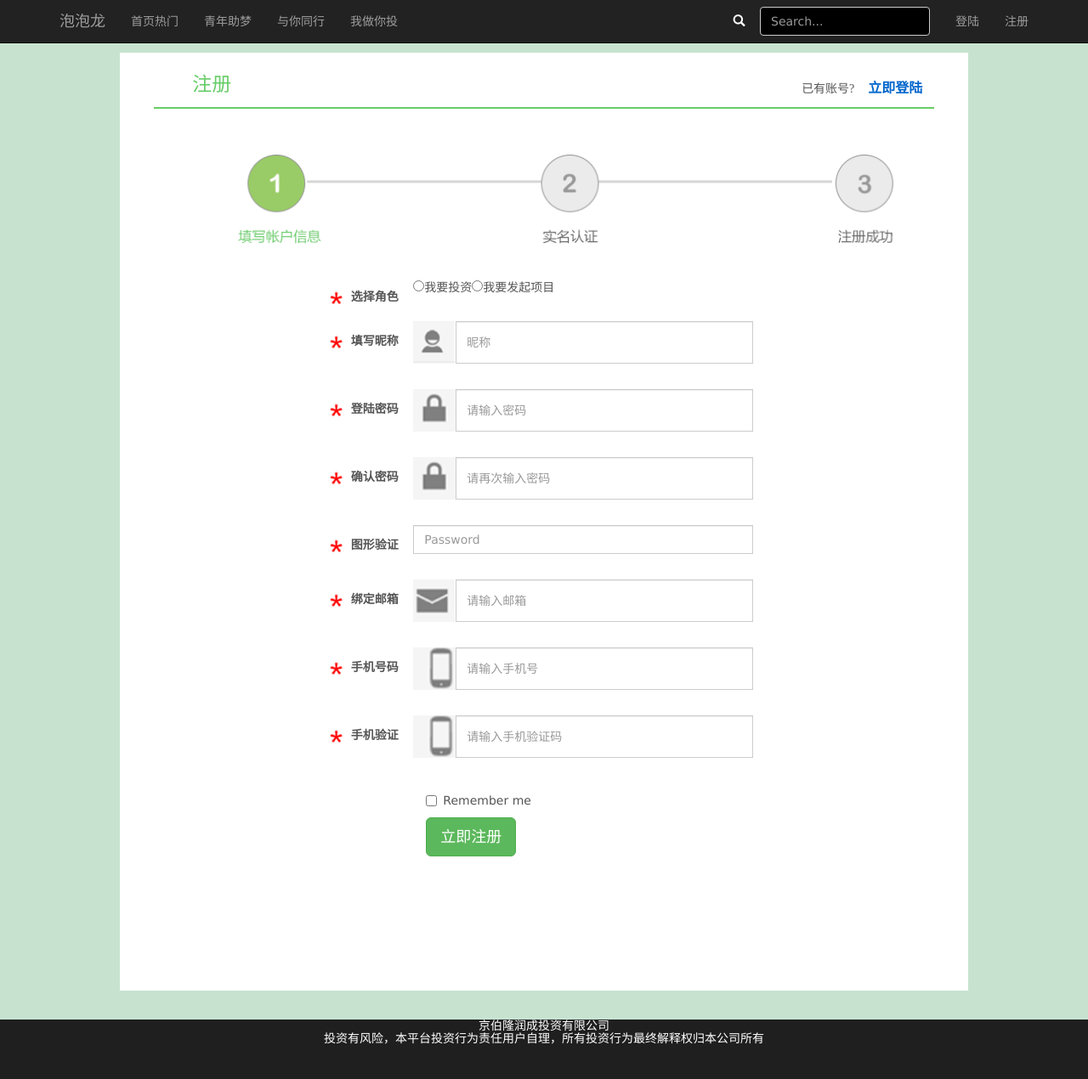
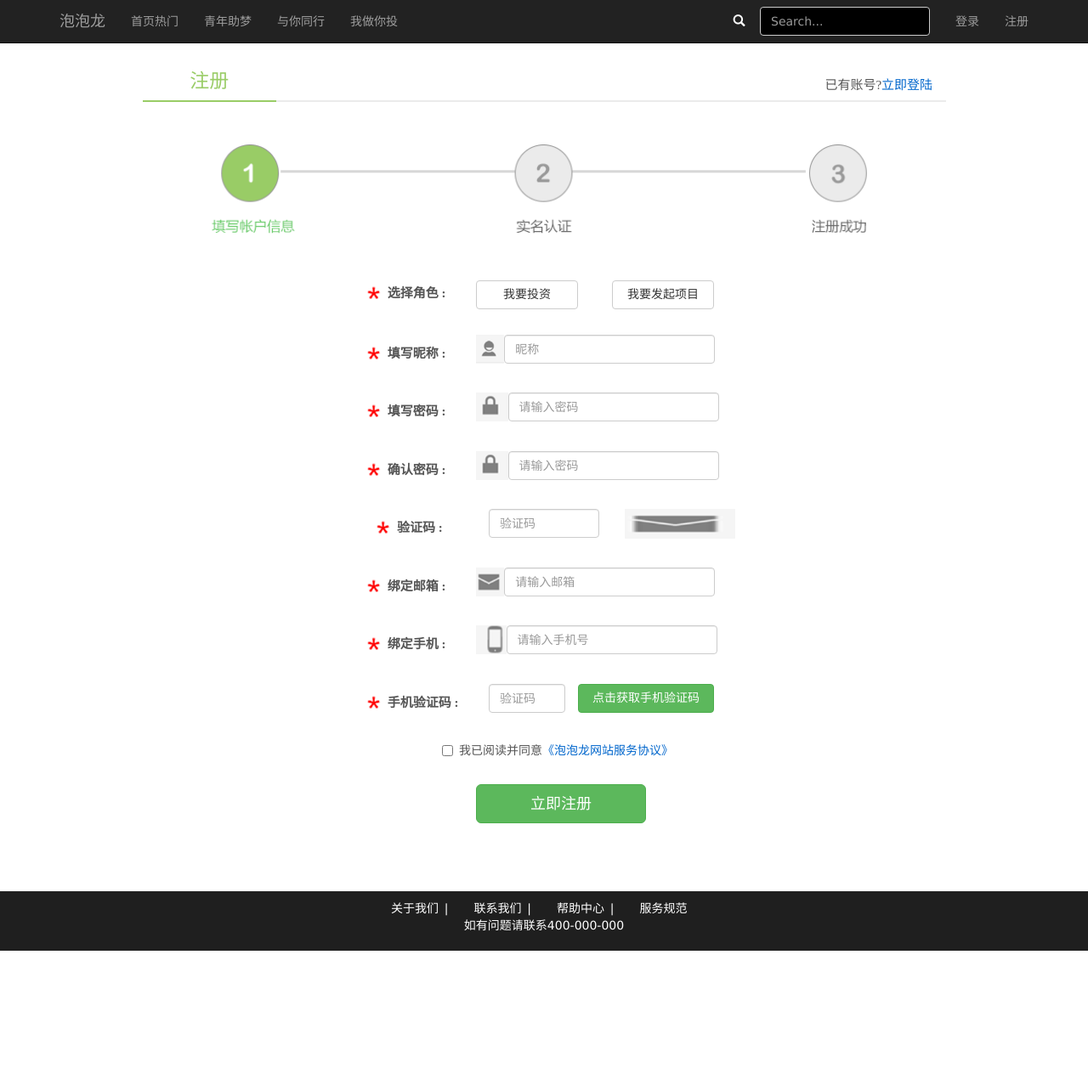
Before and after one commit to xiaojianxin/populong, a PHP site: page /regist_1.php in a window 1280 px wide. Shown: the whole page at 85% size. After the commit the page ends 1119 px from the top, so only its background shows below. Run offline with PHP 8.4, Linux system fonts and the light colour scheme.

Commit message:
修改注册页面

```diff
--- a/css/regist.css
+++ b/css/regist.css
@@ -1,96 +1,71 @@
-#main{background:#c7e3d0;width: 100%;height: 1200px;float: left;;}
-
-
-#maincontainer1{background:red;width: 78%;height: 1104px;position:absolute;top:62px;left: 11%;display: block;}
-
-#main_top{background:#ffffff; width: 100%;height: 264px;}
-#main_top_top{background:#ffffff; width: 92%;height: 66px;margin: 0 4%; border-bottom: 2px solid #66cc66}
-#main_top #main_top_top h1{width: 30%;height: 40px;font-size: 24px;padding:26px 0 0 4%;color: #66cc66; float: left;font-weight: bold;}
-#main_top #main_top_top h2{width: 10%;height: 40px;font-size: 16px;margin-left: 46%; padding:26px 0 0 0;color: #666666; float: left;}
-#main_top #main_top_top a{width: 10%;height: 40px;font-size: 16px;padding:26px 0 0 0;color: #0066cc; float: right;text-align: center;font-weight: bolder;}
-#main_top img{float: left;width: 80%;height: 114px;margin:50px 10% 0 10%;}
-
-#main_body{background: #ffffff; width: 100%;height: 840px;}
-
-
-#maincontainer2{background:#ffffff;width: 78%;height: 1104px;position:absolute;top:62px;left: 11%;display:none;}
-#maincontainer2 #main_bottom{background: #ffffff; width: 100%;height:200px;float: left;}
-#maincontainer2 #main_foot{width: 100%;height:530px;float: left;}
-#main_foot .toPicture{ width: 100%;height:174px;float: left;margin-top: 10px;}
-#main_foot .toPictureLeft{ width: 50%;height:174px;float: left;}
-#main_foot .registstar{ width: 8%; height:26px;margin:0 0 148px 16%;float: left;}
-#main_foot .toPictureLeft h1{ width: 30%;margin:0 0 144px 0; height:30px;float: left;font-size:16px; }
-#main_foot img{ width: 40%; height:100px;margin:0 0 0 4%;float: left;}
-#main_foot .toPictureLeft a{background: #6cc77f; width: 32%;margin:20px 0 0 8%; height:30px;float: left;font-size:16px;text-align: center;padding-top: 8px; }
-
-#main_foot .toPictureRight{ width: 50%;height:174px;float: left;}
-#main_foot .toPictureRight h1{ width: 10%;margin:0 0 0 0; height:30px;float: left;font-size:16px; }
-#main_foot .toPictureRight img{ width: 74%; height:100px;margin:0 16% 0 0;float: left;}
-#maincontainer2 #registSubmit{float: left;background: #66cc66;width: 10%;height: 40px; margin: 30px 45%;font-size: 18px;text-align: center;}
-
-#maincontainer3{width: 78%;height: 1104px;position:absolute;top:62px;left: 11%;display:none;}
-#maincontainer3 #main_bottom{width: 100%;height:200px;float: left;}
-#maincontainer3 #main_bottom img{width: 4%;height:40px;float: left;margin:30px 0 0 30%;}
-#maincontainer3 #main_bottom a{width: 100%;height:40px;float: left;font-size: 30px;font-weight: bolder;}
-#regist3_right{ width: 40%;height:120px;float: left;margin: 30px 0 0 4%;}
-
-
-.title{
+.main_top{
+	padding-top: 80px;
+}
+.main_top_middle{
+	width: 945px;
+	height: 40px;
+	margin: 0 auto;
+	border-bottom: 2px solid #ebebeb;
+}
+.main_top_bottom{
+	width: 800px;
+	height: 200px;
+	margin: 0 auto;
+	padding-top: 50px;
+	margin-bottom: 10px;
+}
+.title_left{
 	font-family: "微软雅黑";
 	text-align: center;
-	line-height:75px;
 	font-size: 23px;
-	color:  #66cc66;
-	width: 137px;
-	height: 65px;
+	color: #99cc66;
+	height: 40px;
+	border-bottom: 2px solid #99cc66;
 }
-
 .title_right{
 	font-family: "微软雅黑";
 	text-align: center;
-	line-height:75px;
-	width: 250px;
-	height: 65px;
+	vertical-align: middle;
+	font-size: 15px;
 	float: right;
-	margin-top: -60px;
-	margin-left: 800px;
+	height: 40px;
+	padding-top: 10px;
+}
+a{
+	color: #0066cc;
 }
 
-#to_login{
+.signup_form{
+	width: 480px;
+	margin: 0 auto;
+}
+.signup_content{
 	font-family: "微软雅黑";
-	width: 100px;
-	float: right;
-	margin-left: 500px;
-	margin-top: -65px;
-
+	margin-bottom: 30px;
 }
-div.input-group{
-    width: 400px;
+.control-label{
+	font-size: 15px;
+	margin-top: 5px;
 }
-
-div.input-content input{
-    height: 50px;
-    width: 350px;
+img.signup_star{
+	margin-top: -5px;
 }
-
-.input-pic{
-    width: 50px;
-    height: 50px;
-    float: left;
-
+.beforeinput{
+	float: left;
+	height: 34px;
 }
-.input-pic img{
-    height: 50px;
+.signup_input{
+	float: left;
 }
-.input-content{
-    float: left;
-    width: 350px;
+.input{
+	float: left;
+	width: 248px;
 }
-
-.signupform{
-  margin-left: 215px;
+.submit-button{
+	width: 200px;
+	margin: 0 auto;
+	margin-top:20px;
 }
-
-div.form-group{
-    margin-bottom: 30px;
+.pic-password{
+	height: 35px;
 }
--- a/footer.php
+++ b/footer.php
@@ -1,7 +1,24 @@
-<div id="footer">
-    <div id="footercontainer" style="vertical-align: middle">
-        <h1> <a href="http://www.bolongruncheng.com/"> 京伯隆润成投资有限公司</a></h1>
-        <h1>投资有风险，本平台投资行为责任用户自理，所有投资行为最终解释权归本公司所有</h1>
+<div id="footer" style="margin-top:50px;" >
+    <div class="container">
+        <div class="row" style="margin-top:10px;">
+            <div class="col-sm-1 col-sm-offset-4">
+                <span>关于我们</span>
+                <span class="pull-right">|</span>
+            </div>
+            <div class="col-sm-1">
+                <span>联系我们</span>
+                <span class="pull-right">|</span>
+            </div>
+            <div class="col-sm-1">
+                <span>帮助中心</span>
+                <span class="pull-right">|</span>
+            </div>
+            <div class="col-sm-1">
+                <span>服务规范</span>
+            </div>
+        </div>
+        <div style="text-align:center">
+            <span>如有问题请联系400-000-000</span>
+        </div>
     </div>
-
 </div>
--- a/nav.php
+++ b/nav.php
@@ -17,7 +17,7 @@
       				<li><a href="./ido.php">我做你投</a></li>
 	        </ul>
           <ul class="nav navbar-nav navbar-right">
-                  <li><a href="#login" data-toggle="modal" data-target="#login" >登陆</a></li>
+                  <li><a href="#login" data-toggle="modal" data-target="#login" >登录</a></li>
                   <li><a href="./regist_1.php">注册</a></li>
           </ul>
           <form class='navbar-form navbar-right' action="">
--- a/regist_1.php
+++ b/regist_1.php
@@ -13,210 +13,151 @@
 	<script type="text/javascript" src="./js/regist_1.js"></script>
 </head>
 <body>
-	<div id="container">
-		 <?php require('./nav.php') ?>
-		<div id="main">
-				<div id="maincontainer1" >
-				<div id="main_top">
-					<div id="main_top_top">
-						<div class="title">注册</div>
-						<div class="title_right">已有账号?</div>
-						<a id="to_login" href="./index.php">立即登陆</a>
+
+
+         <?php require('./nav.php') ?>
+
+            <div class="container">
+
+				<div class="container-top main_top"  >
+					<div  class="row main_top_middle">
+						<div class="col-xs-2 title_left">注册</div>
+                        <div class="col-xs-2 title_right">已有账号?<a id="to_login" href="./index.php">立即登陆</a></div>
+
 					</div>
-                    <div style=" margin-left:30px;width:100%;text-align: center;"><img style="width:800px;" src="./img/regist_01.png" alt="" /></div>
+                    <div class="main_top_bottom"><img style="width:800px;" src="./img/regist_01.png" alt="" /></div>
 
 				</div>
 				<div id="main_body">
-                    <div class="signupform">
+                    <div class="container signup_form">
                         <form class="form" action="" method="post">
-                            <div class="form-group">
-                                <label for="inputEmail3" class="col-sm-2 control-label" style="margin-top: 12px">
-                                    <img src="./img/regist_02.png" alt="" />
-                                    <span>选择角色</span>
+                            <div class="row signup_content">
+
+                                <label for="inputEmail3" class="col-xs-4 control-label" >
+                                    <img class="signup_star" src="./img/regist_02.png" alt="" />
+                                    <span >选择角色 :</span>
                                 </label>
 
-                                <div class="input-group">
-                                    <input type="radio" name="Transaction" class="btn-default"/>
-                                    <span>我要投资</span>
-                                    <input type="radio" name="Transaction" class="btn-default"/>
-                                    <span>我要发起项目</span>
+                                    <span class="col-xs-3 btn btn-default">我要投资</span>
+                                    <div  class="col-xs-1">  </div>
+                                    <span class="col-xs-3 btn btn-default">我要发起项目</span>
 
+                            </div>
+
+
+                            <div class="row signup_content">
+                                <label for="inputEmail3" class="col-xs-4 control-label" style="margin-top: 12px">
+                                    <img class="signup_star" src="./img/regist_02.png" alt="" />
+                                    <span>填写昵称 :</span>
+                                </label>
+
+
+                                    <img class="beforeinput" src="./img/regist_03.png" alt="" />
+                                <div class="input">
+                                    <input type="text" class="form-control signup_input"  placeholder="昵称">
                                 </div>
                             </div>
-                            <div class="form-group">
-                                <label for="inputEmail3" class="col-sm-2 control-label" style="margin-top: 12px">
-                                    <img src="./img/regist_02.png" alt="" />
-                                    <span>填写昵称</span>
+
+                            <div class="row signup_content">
+                                <label for="inputEmail3" class="col-xs-4 control-label" style="margin-top: 12px">
+                                    <img class="signup_star" src="./img/regist_02.png" alt="" />
+                                    <span>填写密码 :</span>
                                 </label>
 
-                                <div class="input-group">
-                                        <div class="input-pic">
-                                            <img class="beforeinput" src="./img/regist_03.png" alt="" />
-                                        </div>
-
-                                        <div class="input-content">
-                                            <input type="text" class="form-control"  placeholder="昵称">
-                                        </div>
-
+                                       <img class="beforeinput" src="./img/regist_04.png" alt="" />
+                                <div class="input">
+                                    <input type="text" class="form-control signup_input"  placeholder="请输入密码">
                                 </div>
                             </div>
-                            <div class="form-group">
-                                <label for="inputPassword3" class="col-sm-2 control-label" style="margin-top: 12px">
-                                    <img src="./img/regist_02.png" alt="" />
-                                    <span>登陆密码</span>
+
+                            <div class="row signup_content">
+                                <label for="inputEmail3" class="col-xs-4 control-label" style="margin-top: 12px">
+                                    <img class="signup_star" src="./img/regist_02.png" alt="" />
+                                    <span>确认密码 :</span>
                                 </label>
 
-                                <div class="input-group">
-                                    <div class="input-pic">
-                                        <img class="beforeinput" src="./img/regist_04.png" alt="" />
-                                    </div>
-
-                                    <div class="input-content">
-                                        <input type="password" class="form-control"  placeholder="请输入密码">
-                                    </div>
-
+                                       <img class="beforeinput" src="./img/regist_04.png" alt="" />
+                                <div class="input">
+                                    <input type="text" class="form-control signup_input"  placeholder="请输入密码">
                                 </div>
                             </div>
-                            <div class="form-group">
-                                <label for="inputPassword3" class="col-sm-2 control-label" style="margin-top: 12px">
-                                    <img src="./img/regist_02.png" alt="" />
-                                    <span>确认密码</span>
 
+
+
+                            <div class="row signup_content">
+                                <label for="inputEmail3" class="col-xs-4 control-label" style="margin-top: 12px">
+                                    &nbsp&nbsp
+                                    <img class="signup_star" src="./img/regist_02.png" alt="" />
+                                    <span>  验证码 :</span>
                                 </label>
 
-                                <div class="input-group">
-                                    <div class="input-pic">
-                                        <img class="beforeinput" src="./img/regist_04.png" alt="" />
-                                    </div>
+                                <div class="col-xs-4">
+                                    <input type="text" class="form-control"  placeholder="验证码">
+                                </div>
 
-                                    <div class="input-content">
-                                        <input type="password" class="form-control"  placeholder="请再次输入密码">
-                                    </div>
+                                <img class="col-xs-4 pic-password" src="./img/regist_05.png" alt="" />
+                            </div>
 
+
+
+
+                            <div class="row signup_content">
+                                <label for="inputEmail3" class="col-xs-4 control-label" style="margin-top: 12px">
+                                    <img class="signup_star" src="./img/regist_02.png" alt="" />
+                                    <span>绑定邮箱 :</span>
+                                </label>
+
+                                       <img class="beforeinput" src="./img/regist_05.png" alt="" />
+                                <div class="input">
+                                    <input type="text" class="form-control signup_input"  placeholder="请输入邮箱">
                                 </div>
                             </div>
-                            <div class="form-group">
-                                <label for="inputPassword3" class="col-sm-2 control-label" style="margin-top: 12px"> <img src="./img/regist_02.png" alt="" />
-                                    <span>图形验证</span></label>
-                                <div class="input-group">
-                                    <input type="password" class="form-control" id="inputPassword3" placeholder="Password">
+
+
+                            <div class="row signup_content">
+                                <label for="inputEmail3" class="col-xs-4 control-label" style="margin-top: 12px">
+                                    <img class="signup_star" src="./img/regist_02.png" alt="" />
+                                    <span>绑定手机 :</span>
+                                </label>
+
+                                       <img class="beforeinput" src="./img/regist_06.png" alt="" />
+                                <div class="input">
+                                    <input type="text" class="form-control signup_input"  placeholder="请输入手机号">
                                 </div>
                             </div>
-                            <div class="form-group">
-                                <label for="inputPassword3" class="col-sm-2 control-label" style="margin-top: 12px"> <img src="./img/regist_02.png" alt="" />
-                                    <span>绑定邮箱</span></label>
 
-                                <div class="input-group">
-                                    <div class="input-pic">
-                                        <img class="beforeinput" src="./img/regist_05.png" alt="" />
-                                    </div>
+                            <div class="row signup_content">
+                                <label for="inputEmail3" class="col-xs-4 control-label" style="margin-top: 12px">
+                                    <img class="signup_star" src="./img/regist_02.png" alt="" />
+                                    <span>  手机验证码 :</span>
+                                </label>
 
-                                    <div class="input-content">
-                                        <input type="email" class="form-control"  placeholder="请输入邮箱">
-                                    </div>
+                                <div class="col-xs-3">
+                                    <input type="text" class="form-control"  placeholder="验证码">
+                                </div>
 
-                                </div>
+                                <a class="col-xs-4 btn btn btn-success">点击获取手机验证码</a>
                             </div>
-                            <div class="form-group">
-                                <label for="inputPassword3" class="col-sm-2 control-label" style="margin-top: 12px"> <img src="./img/regist_02.png" alt="" />
-                                    <span>手机号码</span></label>
 
-                                <div class="input-group">
-                                    <div class="input-pic">
-                                        <img class="beforeinput" src="./img/regist_06.png" alt="" />
-                                    </div>
-
-                                    <div class="input-content">
-                                        <input type="text" class="form-control"  placeholder="请输入手机号">
-                                    </div>
-
-                                </div>
-                            </div>
-                            <div class="form-group">
-                                <label for="inputPassword3" class="col-sm-2 control-label" style="margin-top: 12px"> <img src="./img/regist_02.png" alt="" />
-                                    <span>手机验证</span></label>
-
-                                <div class="input-group">
-                                    <div class="input-pic">
-                                        <img class="beforeinput" src="./img/regist_06.png" alt="" />
-                                    </div>
-
-                                    <div class="input-content">
-                                        <input type="text" class="form-control"  placeholder="请输入手机验证码">
-                                    </div>
-
-                                </div>
-                            </div>
-                            <div class="form-group">
-                                <div class="col-sm-offset-2 col-sm-10">
-                                    <div class="checkbox">
+                            <div class=" row checkbox">
+                                         <div class="col-xs-3"></div>
                                         <label>
-                                            <input type="checkbox"> Remember me
+                                            <input type="checkbox"> 我已阅读并同意<a>《泡泡龙网站服务协议》</a>
                                         </label>
                                     </div>
-                                </div>
-                            </div>
-                            <div class="form-group">
-                                <div class="col-sm-offset-2 col-sm-10">
-                                    <button type="submit" class="btn btn-success btn-lg">立即注册</button>
-                                </div>
+                            <div class="row signup_content">
+                                    <div class="col-xs-4"></div>
+                                    <div type="submit" class="btn btn-success btn-lg submit-button">立即注册</div>
+
                             </div>
                         </form>
                     </div>
 					</div>
-					<div id="right">
-					</div>
 				</div>
-			</div>
-			<div id="maincontainer2">
-				<div id="main_top">
-					<div id="main_top_top">
-						<h1>注册</h1>
-						<h2>已有账号？</h2>
-						<a href="./index.html">立即登陆</a>
-					</div>
-					<img src="./img/regist_08.png" alt="" />
-				</div>
-				<div id="main_bottom">
-					<div id="left">
-						<li>
-							<h1>姓名</h1>
-							<img src="./img/regist_02.png" alt="" />
-						</li>
-						<li>
-							<h1>身份证号</h1>
-							<img src="./img/regist_02.png" alt="" />
-						</li>
-					</div>
-					<div id="center">
-						<li>
-							<img src="./img/regist_03.png" alt="" />
-							<input  type="text" placeholder="输入姓名 ">
-						</li>
-						<li>
-							<img src="./img/regist_04.png" alt="" />
-							<input  type="text" placeholder=" 输入身份证号">
-						</li>
-					</div>
-					<div id="right">
-
-					</div>
-				</div>
-				<div id="main_foot">
-
-					<input type="submit"id="registSubmit"value="提交"/>
-				</div>
-			</div>
-			</form>
-
-		</div>
-		<div id="footer">
-			<div id="footercontainer" >
-				<h1> <a href="http://www.bolongruncheng.com/"> 京伯隆润成投资有限公司</a></h1>
-				<h1>投资有风险，本平台投资行为责任用户自理，所有投资行为最终解释权归本公司所有</h1>
 			</div>
 
 		</div>
+		<?php require('./footer.php')?>
 	</div>
 </body>
 </html>
```
Also changed, not shown: index.php (+2 -25 lines).
